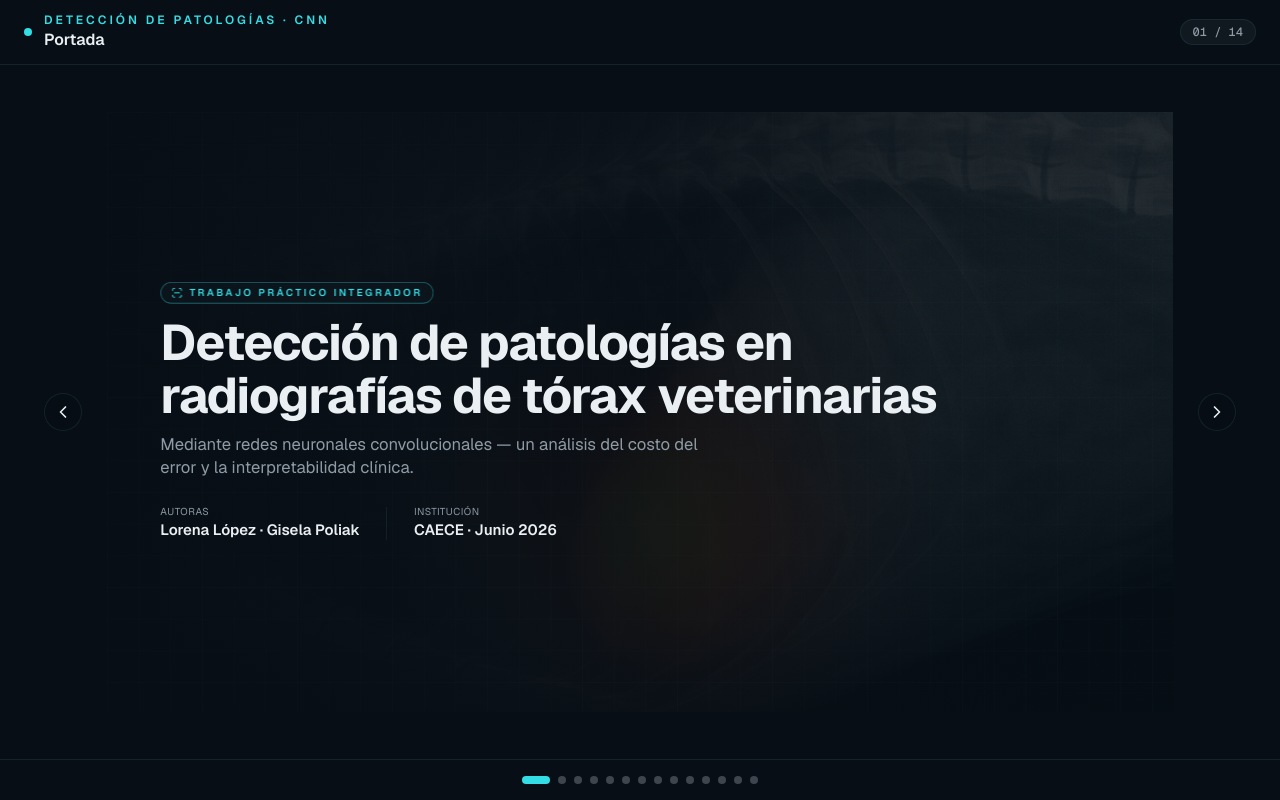
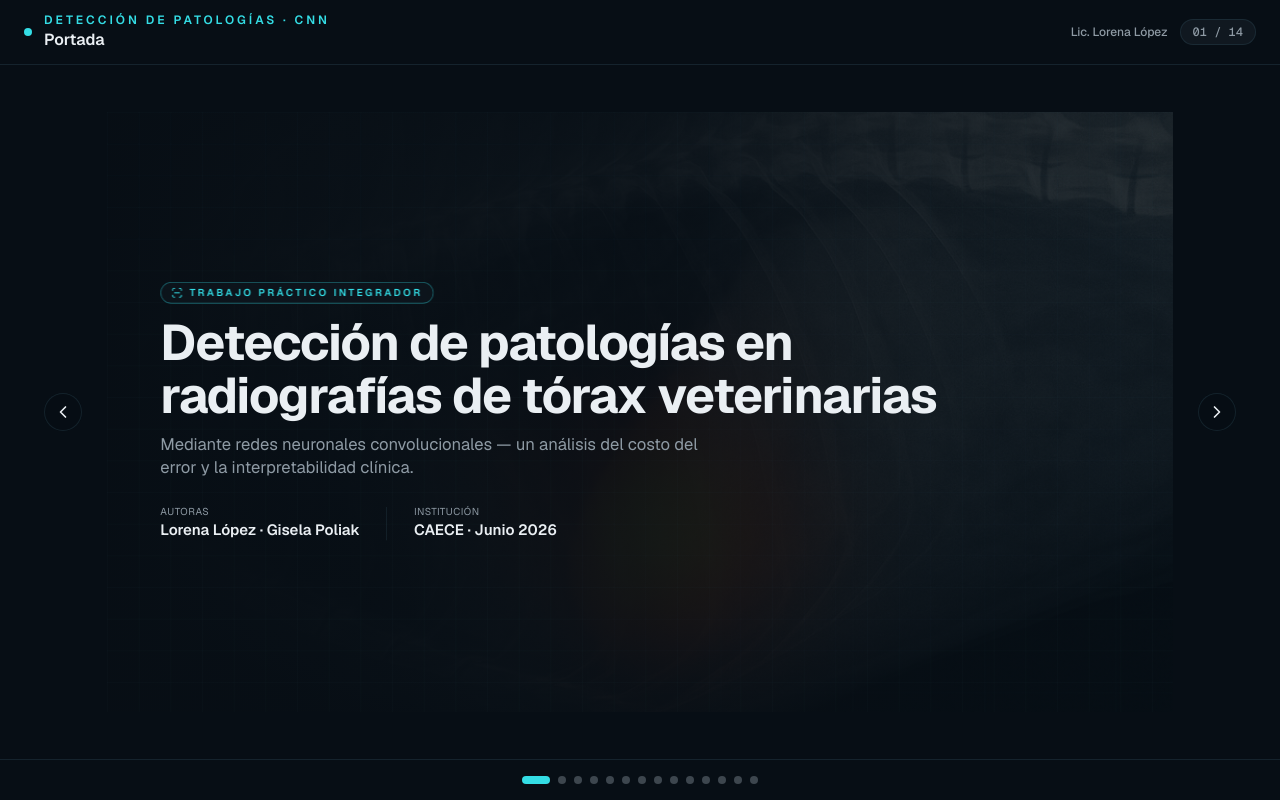
Before and after one commit to gpoliak25/presentacion_veterinaria, a Next.js app: page / in a window 1280 px wide. Built offline with nearby package versions, Linux system fonts and the light colour scheme.

Commit message:
Add presenter name next to slide counter (slides 1-7: Lopez, 8-14: Poliak)
Co-Authored-By: Claude Sonnet 4.6 <noreply@anthropic.com>

```diff
--- a/components/presentation.tsx
+++ b/components/presentation.tsx
@@ -49,9 +49,14 @@ export function Presentation() {
             <h1 className="truncate text-sm font-semibold md:text-base">{current.title}</h1>
           </div>
         </div>
-        <span className="shrink-0 rounded-full border border-border bg-card px-3 py-1 font-mono text-xs font-medium tabular-nums text-muted-foreground">
-          {String(index + 1).padStart(2, "0")} / {String(total).padStart(2, "0")}
-        </span>
+        <div className="flex shrink-0 items-center gap-3">
+          <span className="text-xs font-medium text-muted-foreground">
+            {index + 1 <= 7 ? "Lic. Lorena López" : "Lic. Gisela Poliak"}
+          </span>
+          <span className="rounded-full border border-border bg-card px-3 py-1 font-mono text-xs font-medium tabular-nums text-muted-foreground">
+            {String(index + 1).padStart(2, "0")} / {String(total).padStart(2, "0")}
+          </span>
+        </div>
       </header>
 
       <main className="flex flex-1 items-center justify-center px-3 py-5 md:px-10 md:py-8">
```
